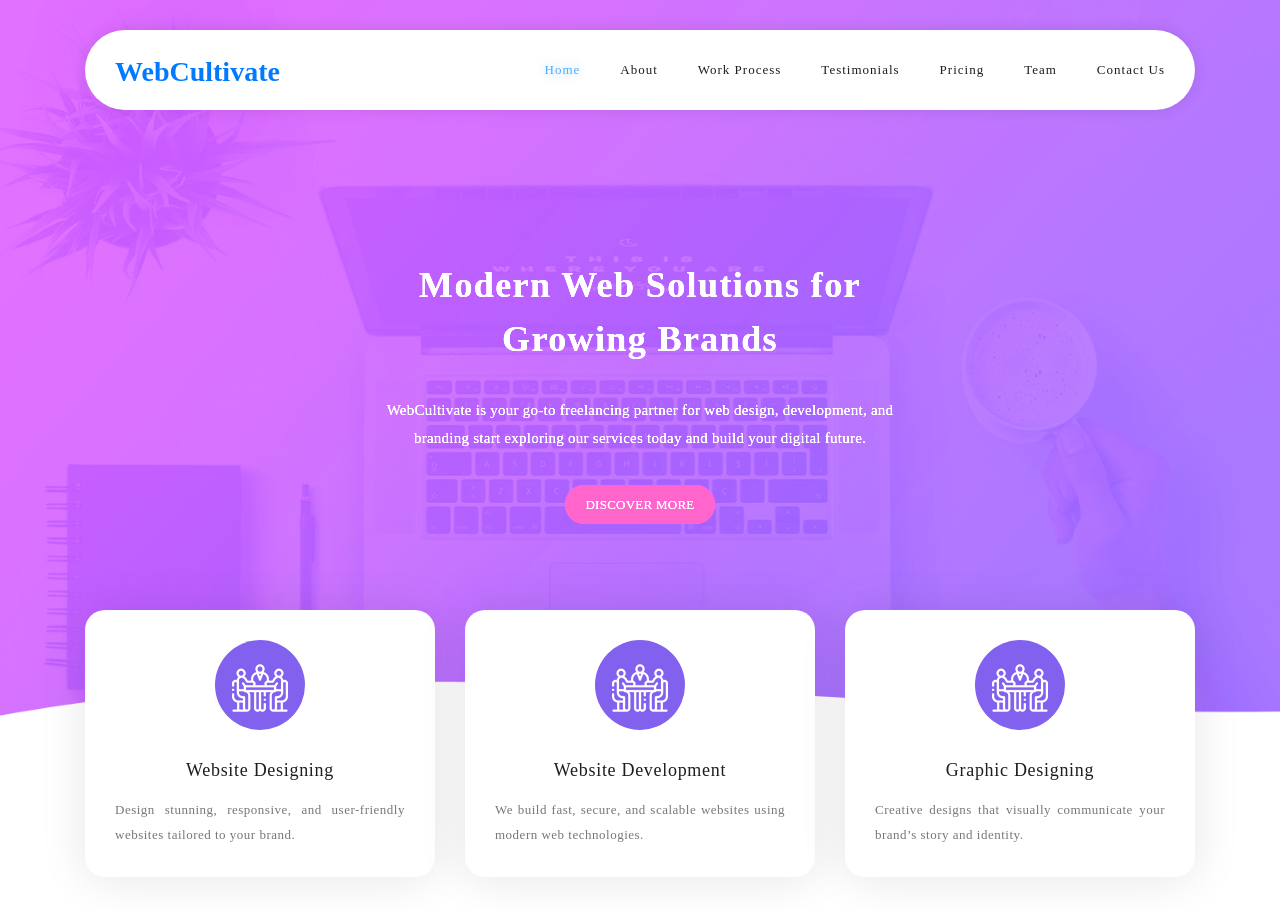
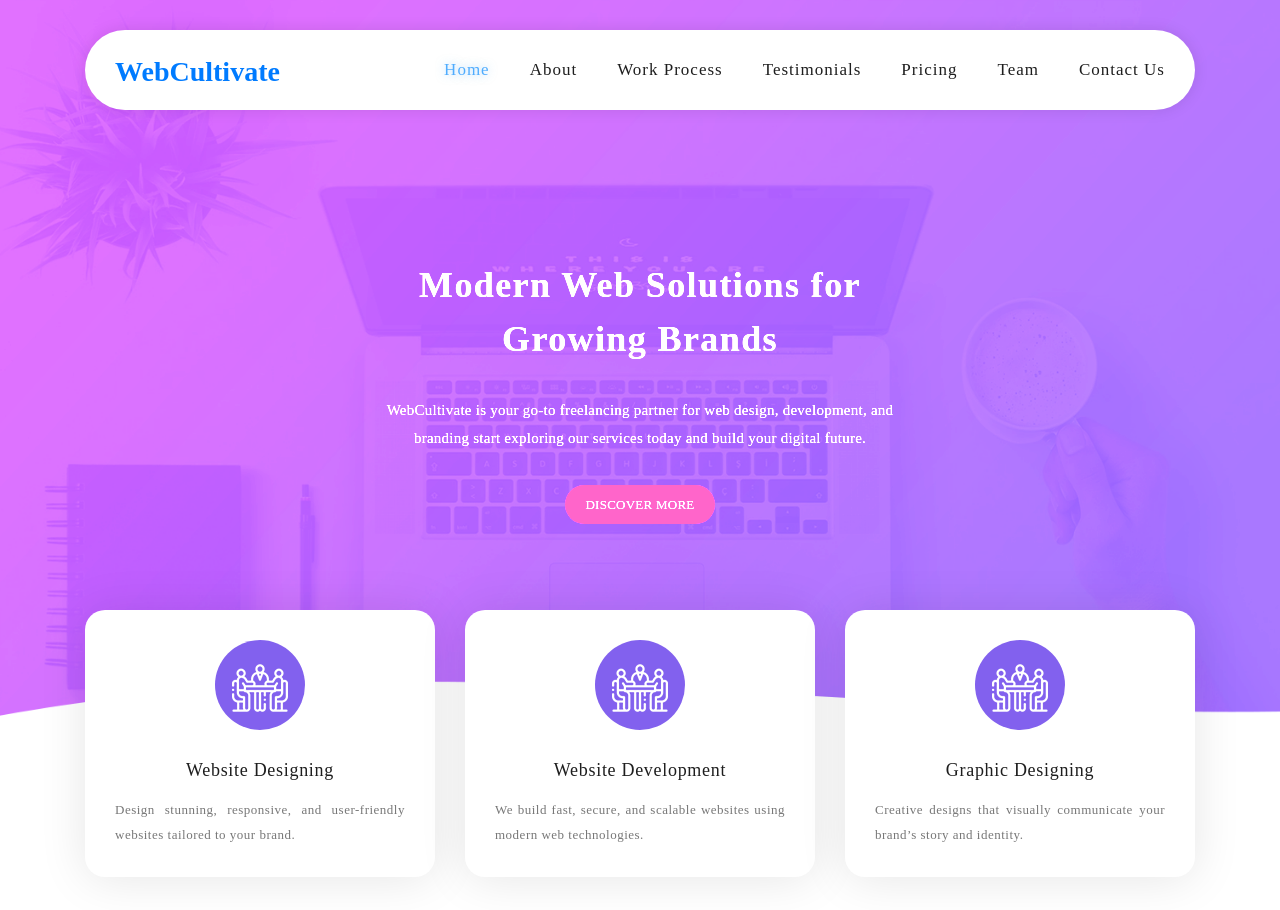
Before and after one commit to TejuMehar/WebCultivate, a plain HTML site: page index.html in a window 1280 px wide. Shown: the top 910 px of the page. Drawn offline with Linux system fonts and the light colour scheme.

Commit message:
Favicon added and Nav font size increased

```diff
--- a/assets/css/templatemo-softy-pinko.css
+++ b/assets/css/templatemo-softy-pinko.css
@@ -702,7 +702,7 @@ header
 .header-area .main-nav .nav li a {
   display: block;
   font-weight: 500;
-  font-size: 13px;
+  font-size: 17px;
   color: #fff;
   -webkit-transition: all 0.3s ease 0s;
   -moz-transition: all 0.3s ease 0s;
--- a/index.html
+++ b/index.html
@@ -10,10 +10,10 @@
     <!-- <link href="https://fonts.googleapis.com/css?family=Raleway:100,300,400,500,700,900" rel="stylesheet"> -->
     <!-- Using Times New Roman instead of Raleway -->
     <link rel="stylesheet" href="https://cdnjs.cloudflare.com/ajax/libs/font-awesome/6.4.0/css/all.min.css">
+    <link rel="icon" type="WebCultivate" href="assets/images/WebCultivate.png">
 
 
  <title>
-  <img src="/images/WebCultivate.pmg" alt="Logo" style="width:20px; height:20px; vertical-align:middle; margin-right:5px;">
   WebCultivate
 </title>
 <!--
@@ -362,7 +362,7 @@ https://templatemo.com/tm-535-softy-pinko
                             <div class="price-wrapper">
                                 <span class="currency">Rs</span>
                                 <span class="price">5999</span>
-                                <!-- <span class="period">monthly</span> -->
+                                <!-- <span class="period>monthly</span> -->
                             </div>
                              <ul class="list">
                                  <li class="active">5-Page Responsive Website</li>
```
